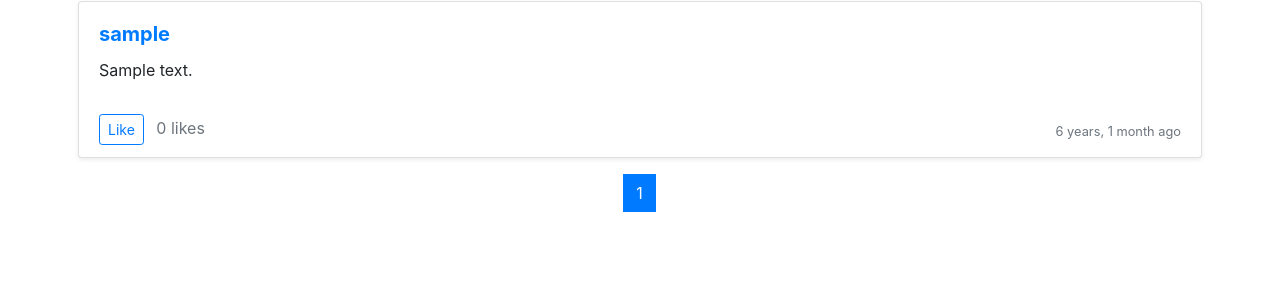
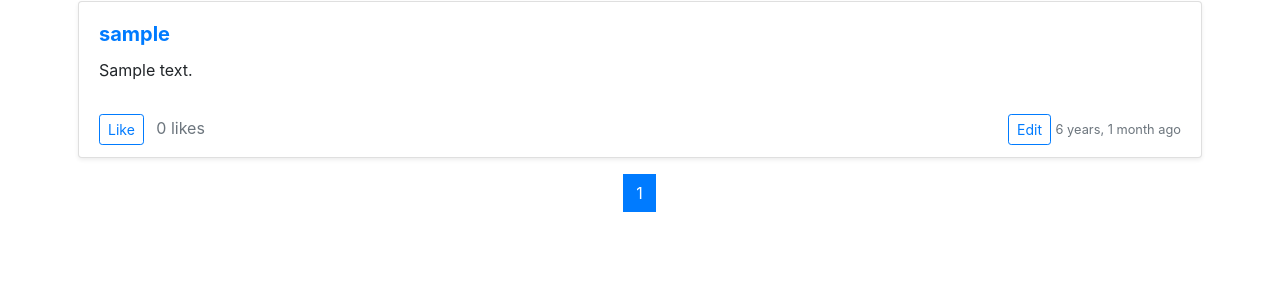
Before and after one commit to saidbaraou/network, a Django app: page / in a window 1280 px wide. Shown: the part 149-449 px from the top of the page. Run offline with Django 3.2, Linux system fonts and the light colour scheme; tables that the repository leaves empty hold one stand-in row (values such as "Sample post"); some libraries are stand-ins or nearby versions.

Commit message:
feat(adit-post): Add a Edit button

```diff
--- a/network/templates/network/index.html
+++ b/network/templates/network/index.html
@@ -45,6 +45,7 @@
             {% for post in page_posts %}
             <div class="card mb-3 shadow-sm">
                 <div class="card-body">
+
                     <h5 class="card-title">
                         <a class="" href="{% url 'profile' username=post.author.username %}">
                             <strong>{{post.author.username}}</strong></a>
@@ -59,9 +60,19 @@
                             <span class="text-muted ml-2">0 likes</span>
                         </div>
                         <div>
-                            <span class="card-subtitle text-muted" style="font-size: 0.8rem;">
-                                {{ post.timestamp|naturaltime }}
-                            </span>
+                            <div class="d-flex justify-content-between align-items-center">
+                                <div>
+                                    <button class="btn btn-sm btn-outline-primary">Edit</button>
+                                    <span class="card-subtitle text-muted" style="font-size: 0.8rem;">
+                                        {{ post.timestamp|naturaltime }}
+                                    </span>
+                                    {% if user == post.author %}
+
+                                    {% endif %}
+                                </div>
+
+
+                            </div>
                         </div>
                     </div>
                 </div>
```
